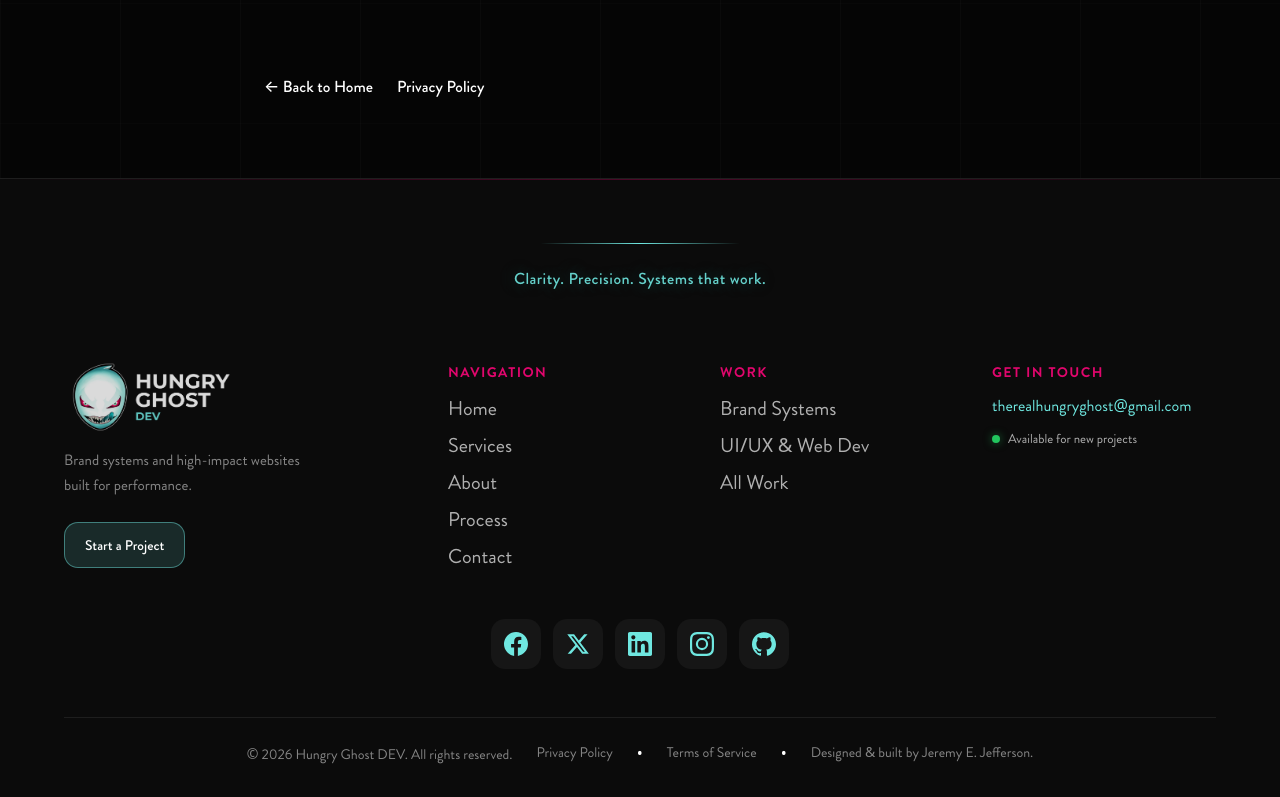
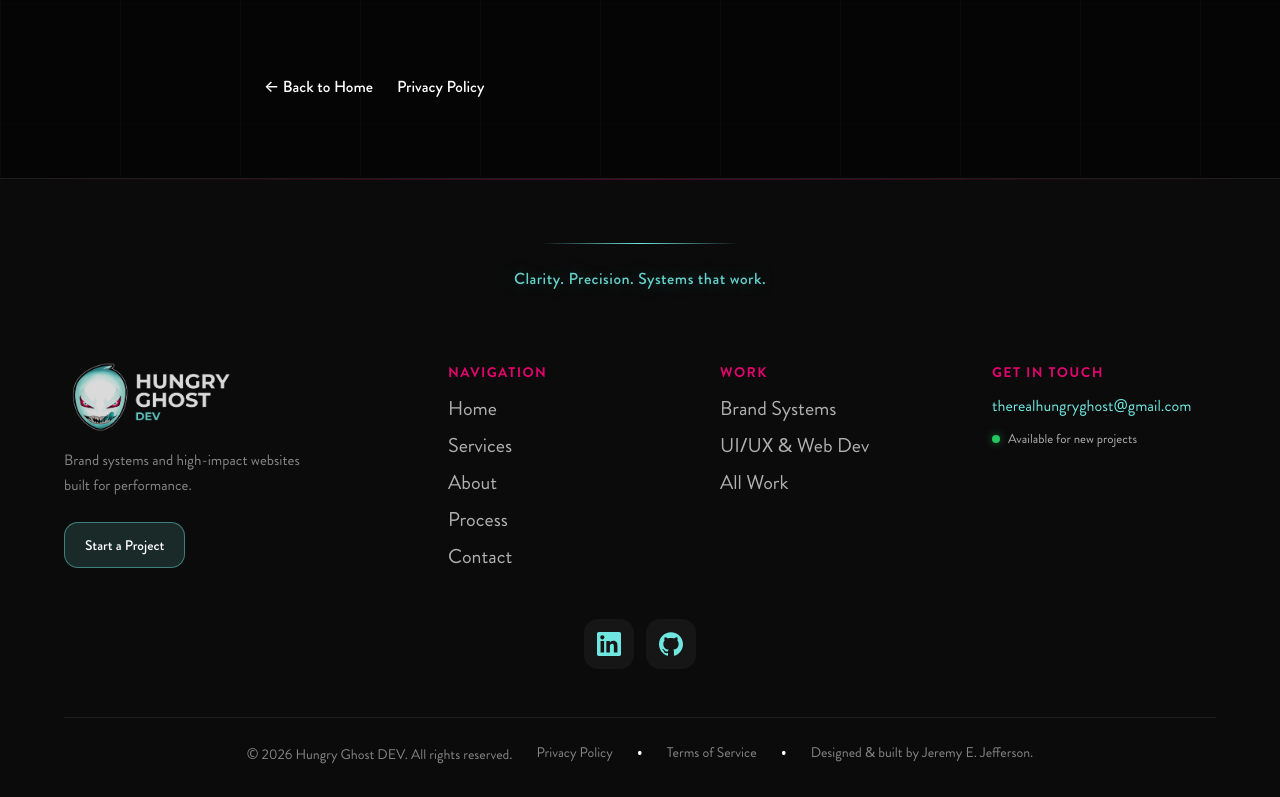
Before and after one commit to Jeremy-Jefferson/hungry-ghost-dzn, a React (Vite) app in the folder client/: page /terms in a window 1280 px wide. Shown: the part 3357-4154 px from the top of the page. Built offline with nearby package versions, Linux system fonts and the light colour scheme.

Commit message:
updated footer social links and edited the white ghost favicon. preparing for deployment to production.

```diff
--- a/client/src/components/layout/Footer.jsx
+++ b/client/src/components/layout/Footer.jsx
@@ -16,24 +16,24 @@
 ];
 
 const SOCIAL_LINKS = [
-    {
-        name: "Facebook",
-        url: "https://www.facebook.com/jeremyejefferson",
-        icon: (
-            <svg viewBox="0 0 24 24" fill="currentColor" width="24" height="24">
-                <path d="M24 12.073c0-6.627-5.373-12-12-12s-12 5.373-12 12c0 5.99 4.388 10.954 10.125 11.854v-8.385H7.078v-3.47h3.047V9.43c0-3.007 1.792-4.669 4.533-4.669 1.312 0 2.686.235 2.686.235v2.953H15.83c-1.491 0-1.956.925-1.956 1.874v2.25h3.328l-.532 3.47h-2.796v8.385C19.612 23.027 24 18.062 24 12.073z" />
-            </svg>
-        ),
-    },
-    {
-        name: "X",
-        url: "https://x.com/Vagrant_Mugen",
-        icon: (
-            <svg viewBox="0 0 24 24" fill="currentColor" width="24" height="24">
-                <path d="M18.244 2.25h3.308l-7.227 8.26 8.502 11.24H16.17l-5.214-6.817L4.99 21.75H1.68l7.73-8.835L1.254 2.25H8.08l4.713 6.231zm-1.161 17.52h1.833L7.084 4.126H5.117z" />
-            </svg>
-        ),
-    },
+    // {
+    //     name: "Facebook",
+    //     url: "https://www.facebook.com/jeremyejefferson",
+    //     icon: (
+    //         <svg viewBox="0 0 24 24" fill="currentColor" width="24" height="24">
+    //             <path d="M24 12.073c0-6.627-5.373-12-12-12s-12 5.373-12 12c0 5.99 4.388 10.954 10.125 11.854v-8.385H7.078v-3.47h3.047V9.43c0-3.007 1.792-4.669 4.533-4.669 1.312 0 2.686.235 2.686.235v2.953H15.83c-1.491 0-1.956.925-1.956 1.874v2.25h3.328l-.532 3.47h-2.796v8.385C19.612 23.027 24 18.062 24 12.073z" />
+    //         </svg>
+    //     ),
+    // },
+    // {
+    //     name: "X",
+    //     url: "https://x.com/Vagrant_Mugen",
+    //     icon: (
+    //         <svg viewBox="0 0 24 24" fill="currentColor" width="24" height="24">
+    //             <path d="M18.244 2.25h3.308l-7.227 8.26 8.502 11.24H16.17l-5.214-6.817L4.99 21.75H1.68l7.73-8.835L1.254 2.25H8.08l4.713 6.231zm-1.161 17.52h1.833L7.084 4.126H5.117z" />
+    //         </svg>
+    //     ),
+    // },
     {
         name: "LinkedIn",
         url: "https://www.linkedin.com/in/jeremyejefferson/",
@@ -43,15 +43,15 @@
             </svg>
         ),
     },
-    {
-        name: "Instagram",
-        url: "https://www.instagram.com/lord_mugen/",
-        icon: (
-            <svg viewBox="0 0 24 24" fill="currentColor" width="24" height="24">
-                <path d="M12 2.163c3.204 0 3.584.012 4.85.07 3.252.148 4.771 1.691 4.919 4.919.058 1.265.069 1.645.069 4.849 0 3.205-.012 3.584-.069 4.849-.149 3.225-1.664 4.771-4.919 4.919-1.266.058-1.644.07-4.85.07-3.204 0-3.584-.012-4.849-.07-3.26-.149-4.771-1.699-4.919-4.92-.058-1.265-.07-1.644-.07-4.849 0-3.204.013-3.583.07-4.849.149-3.227 1.664-4.771 4.919-4.919 1.266-.057 1.645-.069 4.849-.069zM12 0C8.741 0 8.333.014 7.053.072 2.695.272.273 2.69.073 7.052.014 8.333 0 8.741 0 12c0 3.259.014 3.668.072 4.948.2 4.358 2.618 6.78 6.98 6.98C8.333 23.986 8.741 24 12 24c3.259 0 3.668-.014 4.948-.072 4.354-.2 6.782-2.618 6.979-6.98.059-1.28.073-1.689.073-4.948 0-3.259-.014-3.667-.072-4.947-.196-4.354-2.617-6.78-6.979-6.98C15.668.014 15.259 0 12 0zm0 5.838a6.162 6.162 0 100 12.324 6.162 6.162 0 000-12.324zM12 16a4 4 0 110-8 4 4 0 010 8zm6.406-11.845a1.44 1.44 0 100 2.881 1.44 1.44 0 000-2.881z" />
-            </svg>
-        ),
-    },
+    // {
+    //     name: "Instagram",
+    //     url: "https://www.instagram.com/lord_mugen/",
+    //     icon: (
+    //         <svg viewBox="0 0 24 24" fill="currentColor" width="24" height="24">
+    //             <path d="M12 2.163c3.204 0 3.584.012 4.85.07 3.252.148 4.771 1.691 4.919 4.919.058 1.265.069 1.645.069 4.849 0 3.205-.012 3.584-.069 4.849-.149 3.225-1.664 4.771-4.919 4.919-1.266.058-1.644.07-4.85.07-3.204 0-3.584-.012-4.849-.07-3.26-.149-4.771-1.699-4.919-4.92-.058-1.265-.07-1.644-.07-4.849 0-3.204.013-3.583.07-4.849.149-3.227 1.664-4.771 4.919-4.919 1.266-.057 1.645-.069 4.849-.069zM12 0C8.741 0 8.333.014 7.053.072 2.695.272.273 2.69.073 7.052.014 8.333 0 8.741 0 12c0 3.259.014 3.668.072 4.948.2 4.358 2.618 6.78 6.98 6.98C8.333 23.986 8.741 24 12 24c3.259 0 3.668-.014 4.948-.072 4.354-.2 6.782-2.618 6.979-6.98.059-1.28.073-1.689.073-4.948 0-3.259-.014-3.667-.072-4.947-.196-4.354-2.617-6.78-6.979-6.98C15.668.014 15.259 0 12 0zm0 5.838a6.162 6.162 0 100 12.324 6.162 6.162 0 000-12.324zM12 16a4 4 0 110-8 4 4 0 010 8zm6.406-11.845a1.44 1.44 0 100 2.881 1.44 1.44 0 000-2.881z" />
+    //         </svg>
+    //     ),
+    // },
     {
         name: "GitHub",
         url: "https://github.com/Jeremy-Jefferson",
```
Also changed, not shown: client/public/HGFAVICON(WHITE).png.
